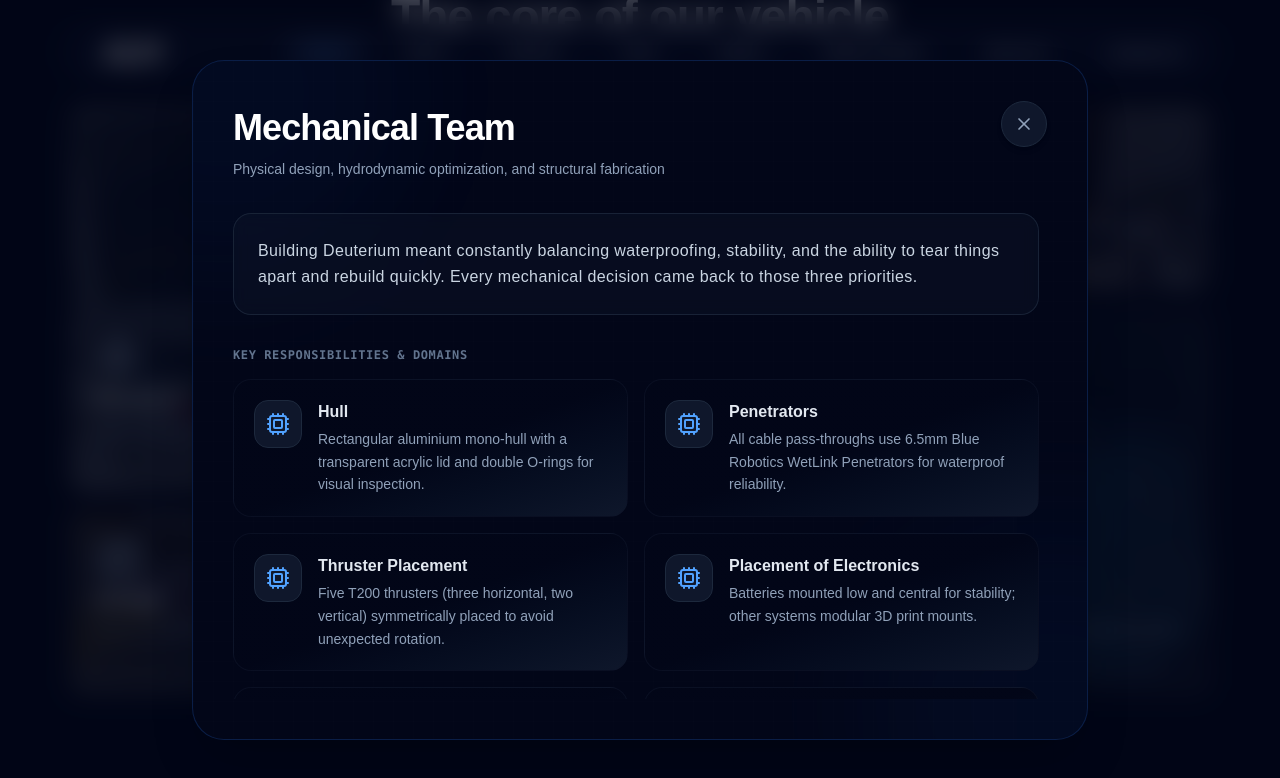
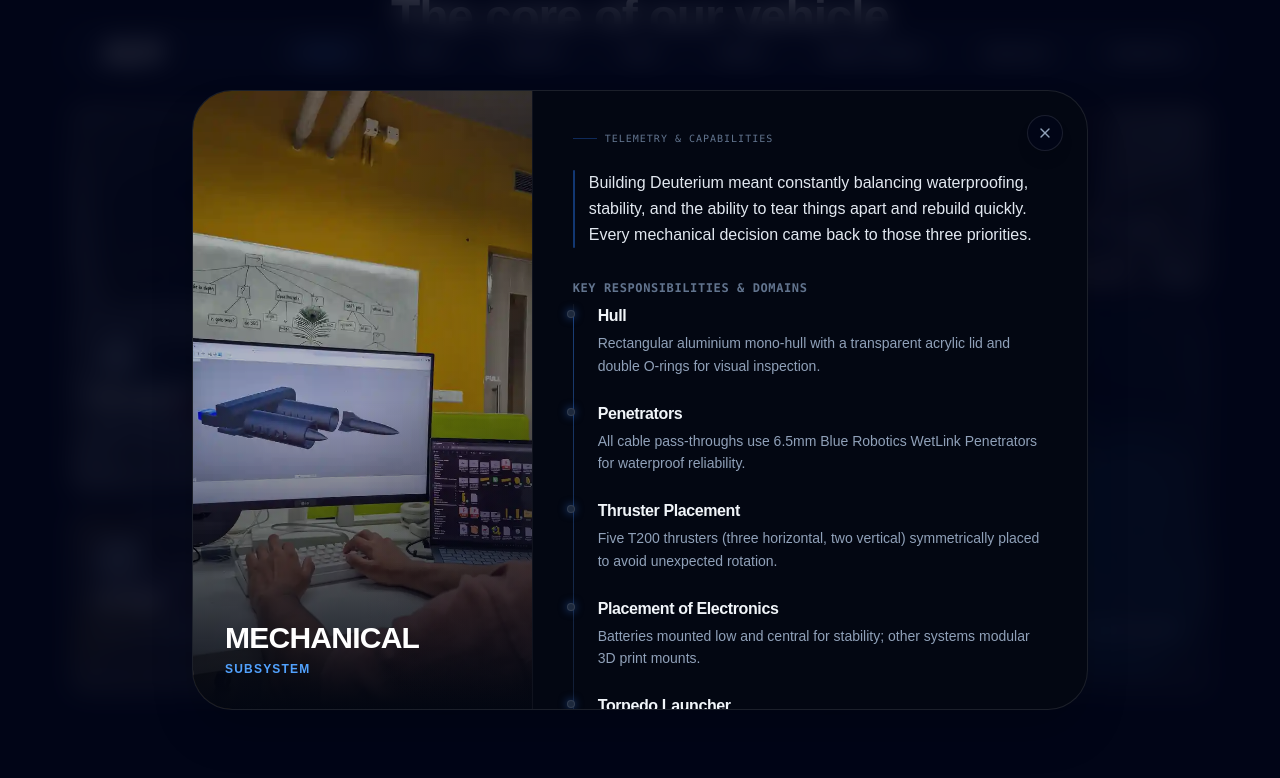
Before and after one commit to MITB-AUVTeam/teamWebsite, a React (Vite) app: page / in a window 1280 px wide. Both pictures are taken after a click on the button 640 px from the left and 2156 px from the top of the page. Shown: the part 1756-2534 px from the top of the page. Built offline with nearby package versions, Linux system fonts and the light colour scheme.

Commit message:
Home page boxes changed

```diff
--- a/src/pages/Home.tsx
+++ b/src/pages/Home.tsx
@@ -286,6 +286,14 @@ const subsystemDetails: Record<string, TeamDetail> = {
       },
     ]
   }
+};
+
+const subsystemImages: Record<string, string> = {
+  "Mechanical": mechanicalBg,
+  "Electrical": electricalBg,
+  "Software": softwareBg,
+  "Design": designBg,
+  "Management": managementBg,
 };
 
 export function Home() {
@@ -604,86 +612,89 @@ export function Home() {
               animate={{ opacity: 1 }}
               exit={{ opacity: 0 }}
               onClick={() => setActiveTeam(null)}
-              className="fixed inset-0 z-[20000] flex items-center justify-center p-4 md:p-6 backdrop-blur-md bg-slate-950/70"
+              className="fixed inset-0 z-[20000] flex items-center justify-center p-4 bg-slate-950/80 backdrop-blur-md overflow-y-auto"
             >
               <motion.div
-                initial={{ scale: 0.95, y: 15, opacity: 0 }}
+                initial={{ scale: 0.95, y: 20, opacity: 0 }}
                 animate={{ scale: 1, y: 0, opacity: 1 }}
-                exit={{ scale: 0.95, y: 15, opacity: 0 }}
-                transition={{ type: "spring", duration: 0.4 }}
+                exit={{ scale: 0.95, y: 20, opacity: 0 }}
+                transition={{ type: "spring", duration: 0.5, bounce: 0.15 }}
                 onClick={(e) => e.stopPropagation()}
-                className={cn(
-                  "relative w-full max-w-4xl max-h-[90vh] md:max-h-[85vh] flex flex-col overflow-hidden rounded-2xl sm:rounded-[2rem] border bg-slate-950 shadow-2xl p-4 sm:p-6 md:p-10 select-none",
-                  detail.borderColor
+                className="relative w-full max-w-4xl h-auto md:h-[620px] bg-[#030712] border border-white/10 rounded-[2.5rem] overflow-hidden shadow-2xl flex flex-col md:flex-row my-8 select-none animate-in fade-in-50"
+              >
+                {/* Close Button */}
+                <button
+                  onClick={() => setActiveTeam(null)}
+                  className="absolute top-6 right-6 z-30 w-9 h-9 rounded-full bg-slate-950/80 border border-white/10 flex items-center justify-center text-slate-400 hover:text-white hover:bg-slate-800 transition-colors shadow-lg cursor-pointer"
+                >
+                  <X className="w-4 h-4" />
+                </button>
+
+                {/* Left Panel: Visual Hero */}
+                {subsystemImages[activeTeam] && (
+                  <div className="w-full md:w-[38%] h-56 md:h-full relative overflow-hidden shrink-0 border-b md:border-b-0 md:border-r border-white/5">
+                    <img
+                      src={subsystemImages[activeTeam]}
+                      alt={detail.title}
+                      className="w-full h-full object-cover opacity-60 md:opacity-75 transition-transform duration-1000"
+                    />
+                    {/* Multi-directional gradient mask */}
+                    <div className="absolute inset-0 bg-gradient-to-t from-[#030712] via-transparent to-transparent z-10" />
+                    <div className="absolute inset-0 bg-gradient-to-r from-transparent via-transparent to-[#030712]/30 z-10 hidden md:block" />
+
+                    {/* Bottom-left title branding */}
+                    <div className="absolute bottom-8 left-8 right-8 z-20">
+                      <h2 className="text-3xl font-black text-white uppercase tracking-tight leading-none flex flex-wrap items-baseline gap-2">
+                        <span>{activeTeam}</span>
+                        <span className="text-blue-400 text-xs font-bold tracking-widest uppercase">Subsystem</span>
+                      </h2>
+                    </div>
+                  </div>
                 )}
-              >
-                {/* Visual back-glow */}
-                <div className={cn("absolute -top-40 -left-40 w-96 h-96 rounded-full blur-3xl pointer-events-none z-0 opacity-40", detail.glowColor)} />
-                <div className={cn("absolute -bottom-40 -right-40 w-96 h-96 rounded-full blur-3xl pointer-events-none z-0 opacity-40", detail.glowColor)} />
 
-                {/* Tech background grid overlay */}
-                <div className="absolute inset-0 bg-[linear-gradient(to_right,rgba(255,255,255,0.02)_1px,transparent_1px),linear-gradient(to_bottom,rgba(255,255,255,0.02)_1px,transparent_1px)] bg-[size:20px_20px] pointer-events-none opacity-40" />
-
-                {/* Header */}
-                <div className="relative z-10 flex items-start justify-between mb-6 md:mb-8">
-                  <div>
-                    <h2 className="text-2xl md:text-4xl font-extrabold text-white mt-1 leading-tight tracking-tight">
-                      {detail.title}
-                    </h2>
-                    <p className="text-slate-400 text-xs md:text-sm mt-1.5 md:mt-2 max-w-2xl leading-relaxed">
-                      {detail.subTitle}
-                    </p>
+                {/* Right Panel: Content Details */}
+                <div className="w-full md:w-[62%] h-[400px] md:h-full overflow-y-auto p-6 md:p-10 flex flex-col justify-start relative scrollbar-thin scrollbar-thumb-slate-800 scrollbar-track-transparent">
+                  {/* Subtle top decoration */}
+                  <div className="hidden md:flex items-center gap-2 mb-6">
+                    <span className="w-6 h-[1px] bg-blue-500/30"></span>
+                    <span className="text-[10px] font-mono tracking-widest text-slate-500 uppercase">TELEMETRY & CAPABILITIES</span>
                   </div>
 
-                  {/* Close button */}
-                  <button
-                    onClick={() => setActiveTeam(null)}
-                    aria-label="Close modal"
-                    className="p-2 md:p-3 rounded-full bg-slate-900 border border-slate-800 text-slate-400 hover:text-white hover:bg-slate-800 transition-all duration-300 shadow-md group hover:scale-105 active:scale-95 cursor-pointer ml-4"
-                  >
-                    <X className="w-5 h-5 transition-transform duration-300 group-hover:rotate-90" />
-                  </button>
-                </div>
+                  <div className="space-y-8 text-slate-300 leading-relaxed text-sm md:text-base">
+                    {/* Overview description */}
+                    <div className="relative">
+                      <span className="absolute left-0 top-0 bottom-0 w-[2px] bg-blue-500/40 rounded-full" />
+                      <p className="pl-4 text-slate-200 leading-relaxed text-base font-normal">
+                        {detail.description}
+                      </p>
+                    </div>
 
-                {/* Content body */}
-                <div className="relative z-10 flex-1 overflow-y-auto space-y-6 md:space-y-8 pr-2">
-                  {/* Description paragraph */}
-                  <div className="bg-slate-900/40 backdrop-blur-sm border border-slate-800/80 p-5 md:p-6 rounded-2xl">
-                    <p className="text-slate-300 text-sm md:text-base leading-relaxed tracking-wide font-normal font-sans">
-                      {detail.description}
-                    </p>
-                  </div>
+                    {/* Timeline section */}
+                    <div className="space-y-6">
+                      <h3 className="text-xs font-bold uppercase tracking-wider text-slate-500 font-mono mb-2">
+                        Key Responsibilities & Domains
+                      </h3>
 
-                  {/* Highlights Grid */}
-                  <div>
-                    <h3 className="text-[10px] md:text-xs font-bold uppercase tracking-wider text-slate-500 mb-4 font-mono">
-                      Key Responsibilities & Domains
-                    </h3>
-                    <div className="grid grid-cols-1 md:grid-cols-2 gap-4">
-                      {detail.highlights.map((item, index) => {
-                        const IconComponent = item.icon;
-                        return (
-                          <div
-                            key={index}
-                            className={cn(
-                              "flex gap-4 p-4 md:p-5 rounded-2xl bg-gradient-to-br from-slate-950 via-slate-950 to-slate-900 border border-slate-900/60 transition-all duration-300 hover:border-slate-800",
-                              "hover:bg-slate-950/80 group/item relative overflow-hidden"
-                            )}
-                          >
-                            <div className="flex-shrink-0 flex items-center justify-center w-10 h-10 md:w-12 md:h-12 rounded-xl bg-slate-900 border border-slate-800 text-blue-400 transition-colors duration-300 group-hover/item:text-cyan-400 group-hover/item:border-cyan-500/20">
-                              <IconComponent className="w-5 h-5 md:w-6 md:h-6" />
-                            </div>
-                            <div className="flex-1 min-w-0">
-                              <h4 className="text-sm md:text-base font-semibold text-slate-200 group-hover/item:text-white transition-colors duration-300">
+                      <div className="relative pl-6 border-l border-white/5 space-y-6">
+                        {/* Glowy track indicator line */}
+                        <div className="absolute left-[-1px] top-2 bottom-2 w-[1px] bg-gradient-to-b from-blue-500/40 to-transparent pointer-events-none" />
+
+                        {detail.highlights.map((item, idx) => (
+                          <div key={idx} className="relative group transition-all duration-300">
+                            {/* Dot on the timeline */}
+                            <div className="absolute -left-[31px] top-[6px] w-2 h-2 rounded-full bg-slate-800 border border-slate-750 group-hover:bg-blue-400 group-hover:border-blue-300 group-hover:scale-125 transition-all duration-300 shadow-[0_0_8px_rgba(59,130,246,0.5)]" />
+
+                            <div className="space-y-1">
+                              <h4 className="text-sm md:text-base font-bold text-slate-100 group-hover:text-blue-400 transition-colors duration-300 tracking-tight">
                                 {item.title}
                               </h4>
-                              <p className="text-slate-400 text-xs md:text-sm mt-1 leading-relaxed">
+                              <p className="text-slate-400 text-xs md:text-sm leading-relaxed group-hover:text-slate-300 transition-colors duration-300">
                                 {item.desc}
                               </p>
                             </div>
                           </div>
-                        );
-                      })}
+                        ))}
+                      </div>
                     </div>
                   </div>
                 </div>
```
